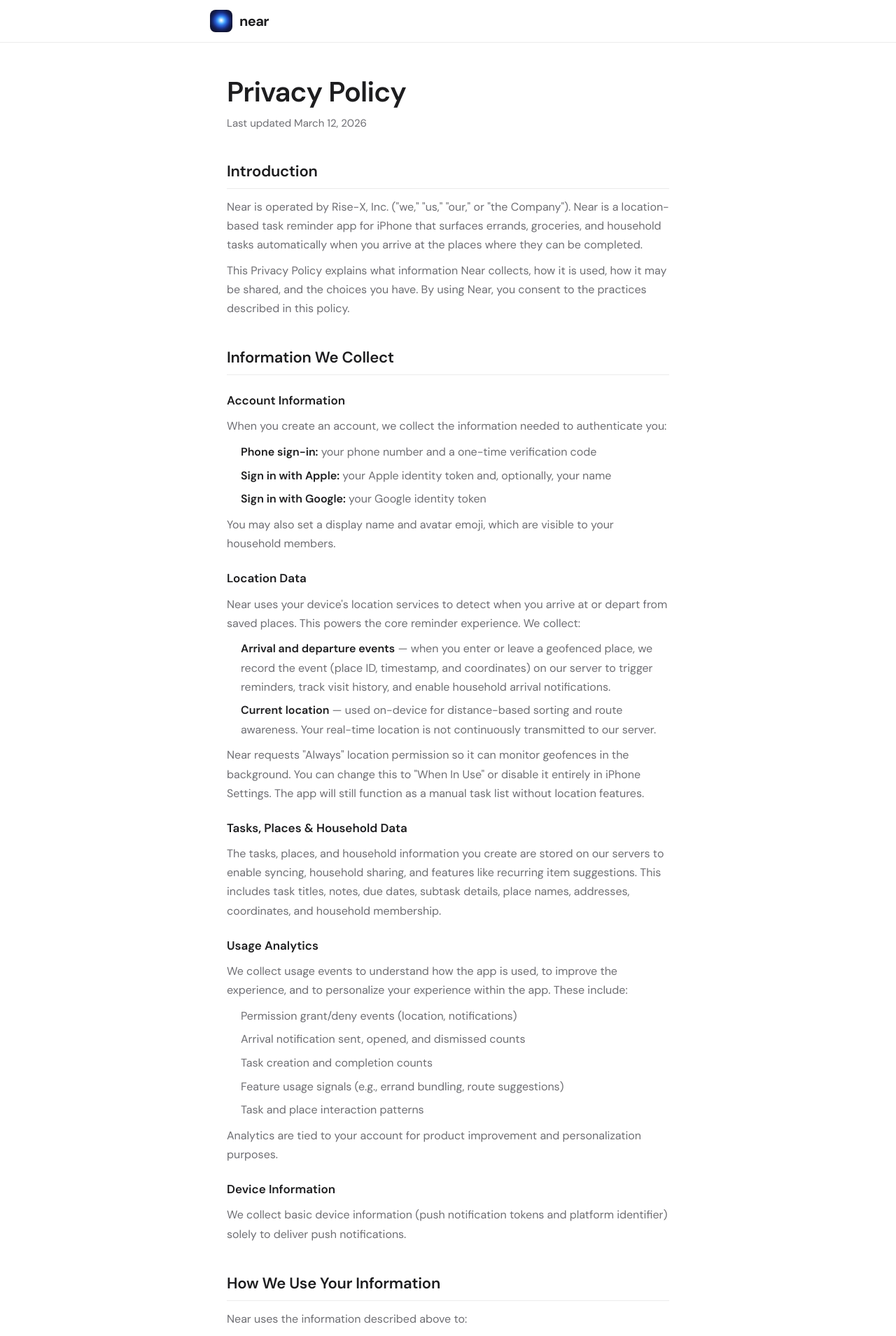
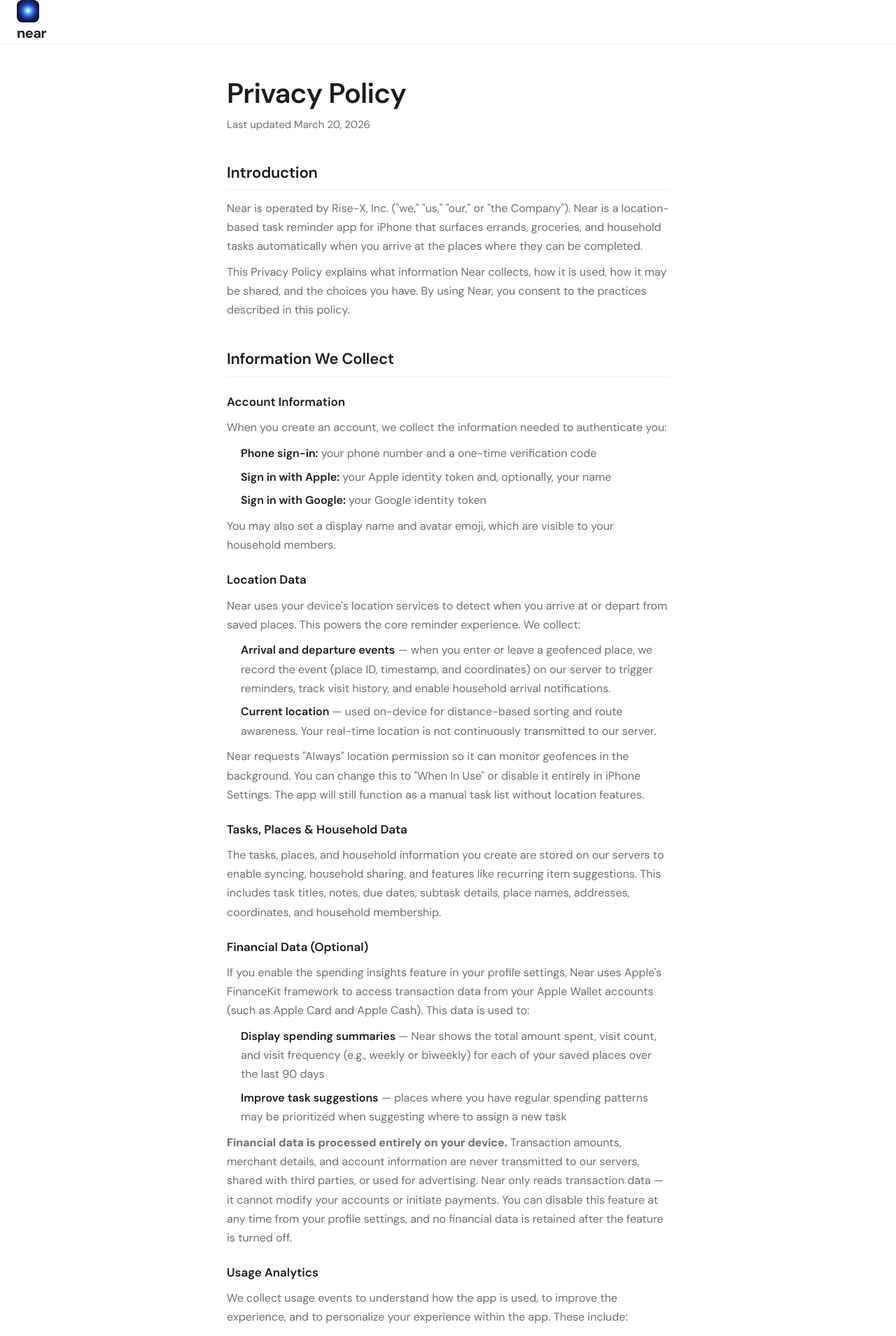
Before and after one commit to Laureng12/near-landing, a Next.js app: page /privacy in a window 1280 px wide. Shown: the top 1909 px of the page at 70% size. Built offline with nearby package versions, Linux system fonts and the light colour scheme.

Commit message:
Update privacy policy for Apple FinanceKit integration
Updated the privacy policy to include details about financial data access via Apple FinanceKit and clarified data retention practices.

```diff
--- a/app/privacy/page.tsx
+++ b/app/privacy/page.tsx
@@ -7,7 +7,7 @@
   return (
     <>
       <header className="legalHeader">
-        <Link href="/" className="legalLogo">
+        <Link href="/" className="legalLog">
           <Image
             src="/near-icon-hero.png"
             alt="Near"
@@ -22,7 +22,7 @@
       <main className="legalMain">
         <article className="legalContent">
           <h1 className="legalTitle">Privacy Policy</h1>
-          <p className="legalUpdated">Last updated March 12, 2026</p>
+          <p className="legalUpdated">Last updated March 20, 2026</p>
 
           <section className="legalSection">
             <h2>Introduction</h2>
@@ -77,6 +77,22 @@
               The tasks, places, and household information you create are stored on our servers to enable syncing, household sharing, and features like recurring item suggestions. This includes task titles, notes, due dates, subtask details, place names, addresses, coordinates, and household membership.
             </p>
 
+            <h3>Financial Data (Optional)</h3>
+            <p>
+              If you enable the spending insights feature in your profile settings, Near uses Apple&apos;s FinanceKit framework to access transaction data from your Apple Wallet accounts (such as Apple Card and Apple Cash). This data is used to:
+            </p>
+            <ul>
+              <li>
+                <strong>Display spending summaries</strong> — Near shows the total amount spent, visit count, and visit frequency (e.g., weekly or biweekly) for each of your saved places over the last 90 days
+              </li>
+              <li>
+                <strong>Improve task suggestions</strong> — places where you have regular spending patterns may be prioritized when suggesting where to assign a new task
+              </li>
+            </ul>
+            <p>
+              <strong>Financial data is processed entirely on your device.</strong> Transaction amounts, merchant details, and account information are never transmitted to our servers, shared with third parties, or used for advertising. Near only reads transaction data — it cannot modify your accounts or initiate payments. You can disable this feature at any time from your profile settings, and no financial data is retained after the feature is turned off.
+            </p>
+
             <h3>Usage Analytics</h3>
             <p>
               We collect usage events to understand how the app is used, to improve the experience, and to personalize your experience within the app. These include:
@@ -109,6 +125,8 @@
               <li>Provide smart features like recurring item suggestions, proactive trip nudges, and weather-aware errand timing</li>
               <li><strong>Personalize your experience</strong> by learning your routines, preferences, and patterns to surface more relevant suggestions, reminders, and content</li>
               <li><strong>Generate aggregated and anonymized insights</strong> from user activity to improve the app and understand usage trends</li>
+              <li>Show on-device spending summaries and visit frequency for saved places when the spending insights feature is enabled</li>
+              <li>Prioritize &quot;habit places&quot; with regular spending patterns when suggesting where to assign new tasks</li>
               <li>Improve app quality and fix bugs using analytics</li>
               <li><strong>Support partnerships</strong> with retail and grocery providers to enhance the shopping and errand experience (see &quot;Retail &amp; Grocery Partners&quot; below)</li>
             </ul>
@@ -176,6 +194,9 @@
               </li>
               <li>
                 <strong>Kroger (optional)</strong> — if you choose to connect your Kroger account, we use OAuth to link your account so you can send grocery items to your Kroger cart and receive aisle and pricing data. You can disconnect at any time from your profile settings.
+              </li>
+              <li>
+                <strong>Apple FinanceKit (optional)</strong> — if you enable spending insights, Near uses Apple&apos;s FinanceKit framework to read transaction data from your Apple Wallet accounts (such as Apple Card and Apple Cash). All financial data is accessed and processed entirely on your device using Apple&apos;s on-device APIs. No financial data is sent to our servers or shared with any third party. Apple does not have access to your FinanceKit queries or the data returned to Near. You can disable this feature at any time from your profile settings.
               </li>
             </ul>
             <p>
@@ -258,6 +279,9 @@
               <li>
                 <strong>Opt out of personalization</strong> — contact us to reset personalization data
               </li>
+              <li>
+                <strong>Disable spending insights</strong> — turn off FinanceKit access at any time from your profile settings; no financial data is retained after the feature is disabled
+              </li>
             </ul>
 
             <h3>California Residents (CCPA/CPRA)</h3>
@@ -284,7 +308,7 @@
               <a href="mailto:hello@nearesttask.com" className="legalLink">hello@nearesttask.com</a>. We will verify your identity before processing your request.
             </p>
             <p>
-              In the preceding 12 months, we have collected the following categories of personal information: identifiers (phone number, user ID), geolocation data, and internet or electronic network activity information (usage analytics). We collect this information for the business purposes described in this policy.
+              In the preceding 12 months, we have collected the following categories of personal information: identifiers (phone number, user ID), geolocation data, and internet or electronic network activity information (usage analytics), and, if you enable spending insights, financial information (transaction amounts and merchant data accessed on-device via Apple FinanceKit). We collect this information for the business purposes described in this policy. Financial data accessed via FinanceKit is not transmitted to our servers, sold, or shared with third parties.
             </p>
 
             <h3>Canadian Residents (PIPEDA)</h3>
@@ -341,7 +365,7 @@
               </li>
             </ul>
             <p>
-              We do not collect sensitive information (as defined under the Privacy Act) through Near, such as health information, biometric data, or information about racial or ethnic origin.
+              We do not collect sensitive information (as defined under the Privacy Act) through Near, such as health information, biometric data, or information about racial or ethnic origin. If you enable spending insights, financial transaction data is accessed on-device via Apple FinanceKit and is not transmitted to our servers or disclosed to any third party.
             </p>
           </section>
 
```
